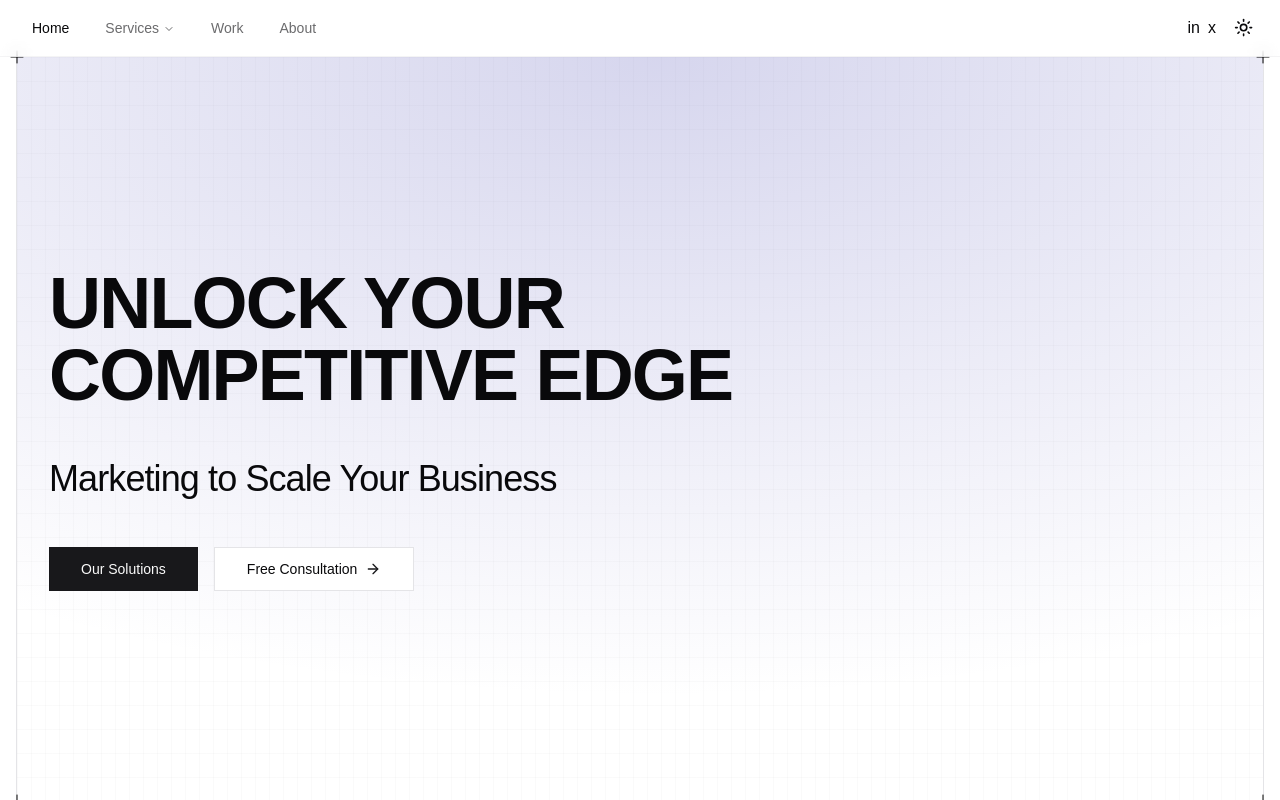
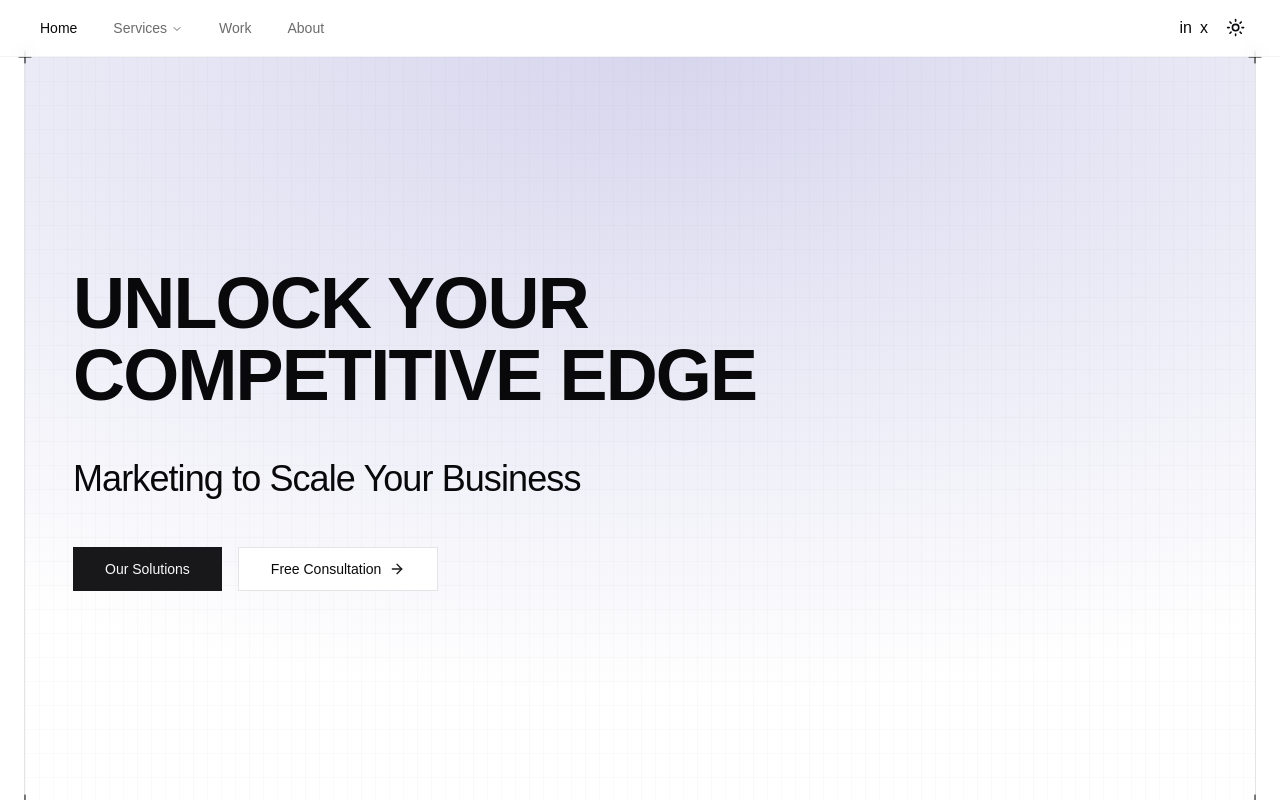
Before and after one commit to itsjmendez/toro, a Next.js app: page / in a window 1280 px wide. Shown: the top 800 px of the page. Built offline with nearby package versions, Linux system fonts and the light colour scheme; a web font is replaced by a local one.

Commit message:
refactor: Adjust container padding in tailwind.config.ts

```diff
--- a/tailwind.config.ts
+++ b/tailwind.config.ts
@@ -12,10 +12,7 @@ const config = {
   theme: {
     container: {
       center: true,
-      padding: {
-        DEFAULT: '1rem',
-        md: '2rem',
-      },
+      padding: '1.5rem',
       screens: {
         '2xl': '1400px',
       },
```
